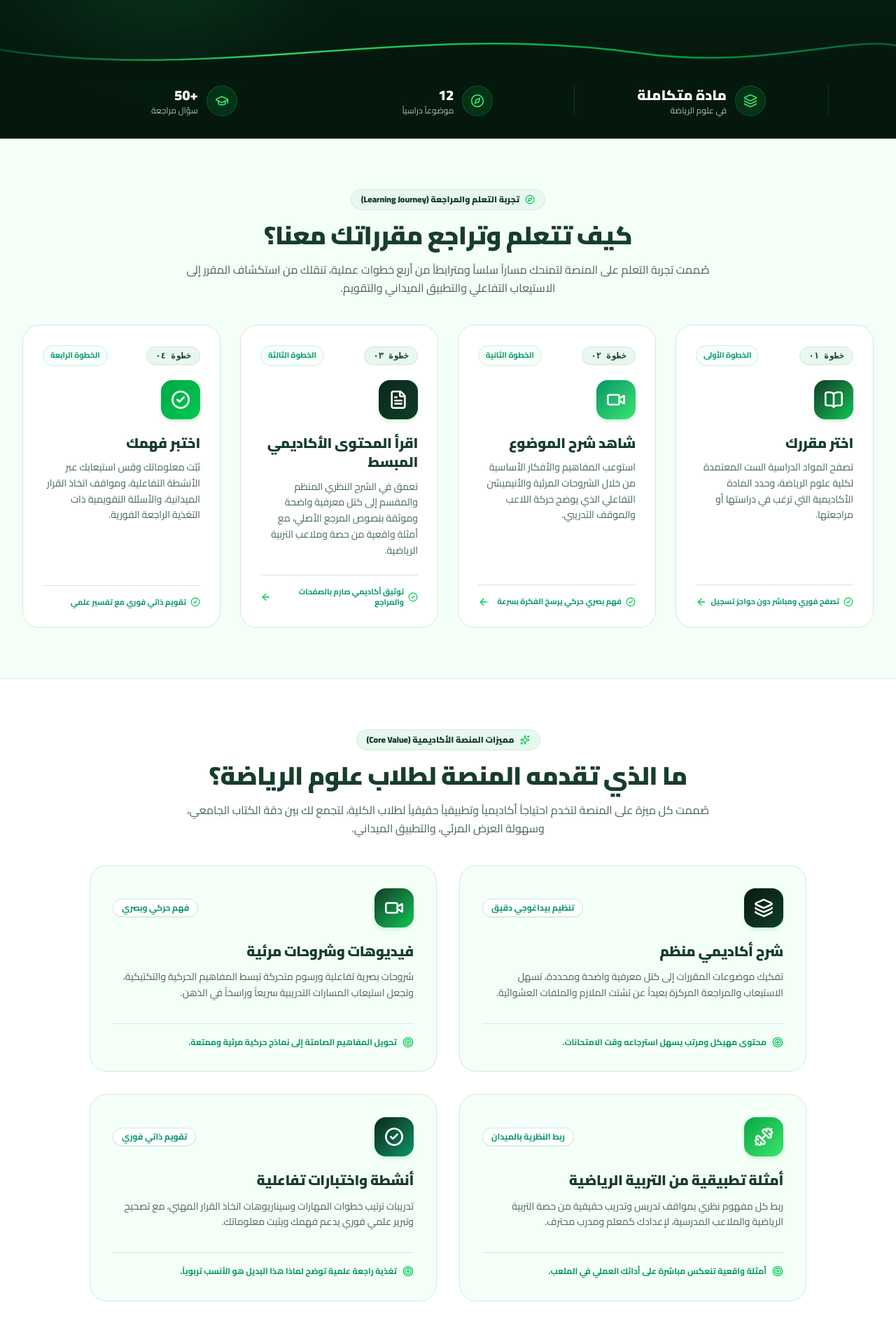
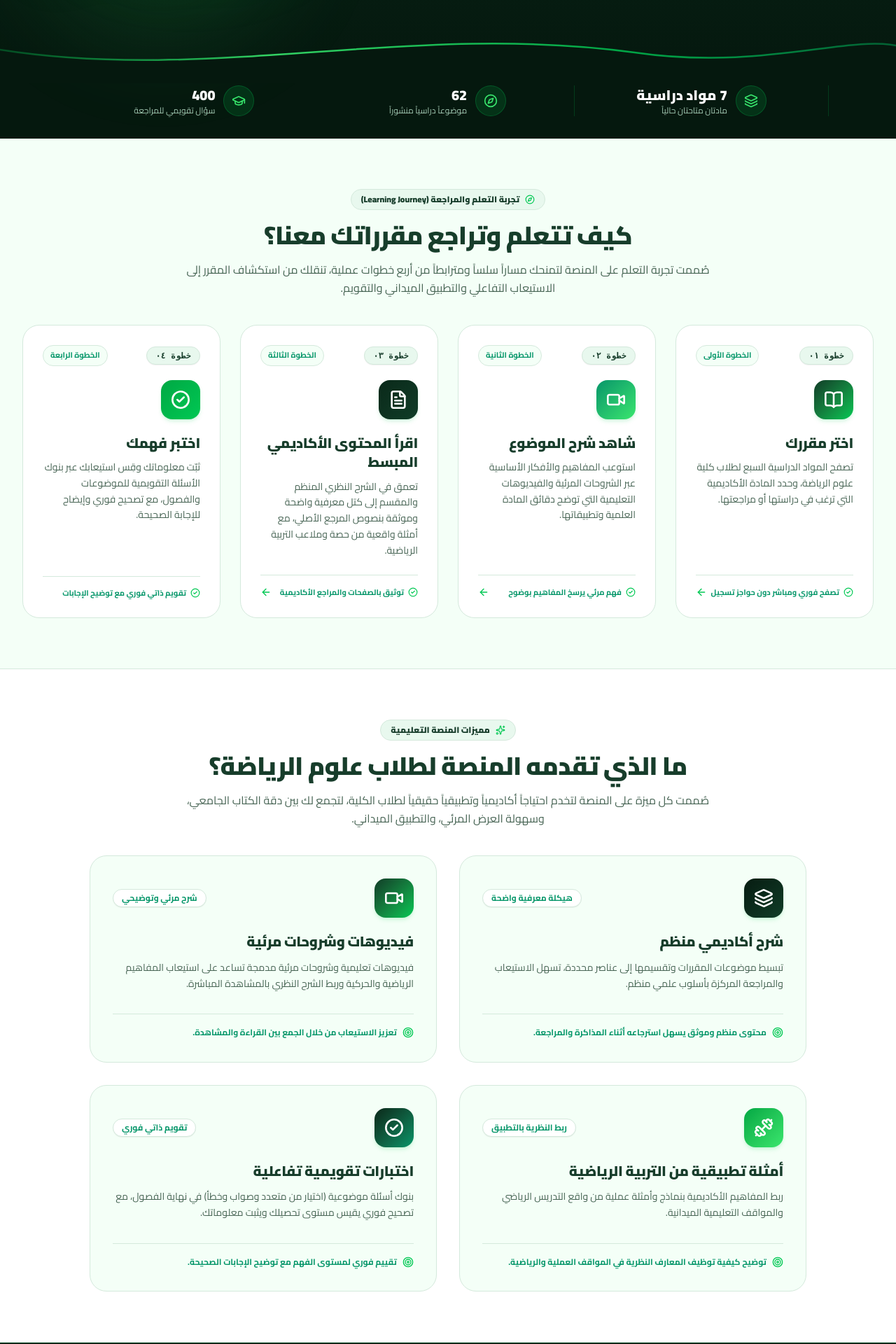
Before and after one commit to ashraf-abdelmawgoud/PE-Learning-Hub, a React (Vite) app: page / in a window 1280 px wide. Shown: the part 640-2560 px from the top of the page at 70% size. Built offline with nearby package versions, Linux system fonts and the light colour scheme.

Commit message:
Update OloomSport platform

```diff
--- a/src/components/home/FeaturesSection.tsx
+++ b/src/components/home/FeaturesSection.tsx
@@ -24,37 +24,37 @@ export const FeaturesSection: React.FC = () => {
     {
       icon: Layers,
       title: 'شرح أكاديمي منظم',
-      highlightBadge: 'تنظيم بيداغوجي دقيق',
+      highlightBadge: 'هيكلة معرفية واضحة',
       description:
-        'تفكيك موضوعات المقررات إلى كتل معرفية واضحة ومحددة، تسهل الاستيعاب والمراجعة المركزة بعيداً عن تشتت الملازم والملفات العشوائية.',
-      practicalBenefit: 'محتوى مهيكل ومرتب يسهل استرجاعه وقت الامتحانات.',
+        'تبسيط موضوعات المقررات وتقسيمها إلى عناصر محددة، تسهل الاستيعاب والمراجعة المركزة بأسلوب علمي منظم.',
+      practicalBenefit: 'محتوى منظم وموثق يسهل استرجاعه أثناء المذاكرة والمراجعة.',
       iconGradient: 'from-[#071C12] to-[#103D27]',
     },
     {
       icon: Video,
       title: 'فيديوهات وشروحات مرئية',
-      highlightBadge: 'فهم حركي وبصري',
+      highlightBadge: 'شرح مرئي وتوضيحي',
       description:
-        'شروحات بصرية تفاعلية ورسوم متحركة تبسط المفاهيم الحركية والتكتيكية، وتجعل استيعاب المسارات التدريبية سريعاً وراسخاً في الذهن.',
-      practicalBenefit: 'تحويل المفاهيم الصامتة إلى نماذج حركية مرئية وممتعة.',
+        'فيديوهات تعليمية وشروحات مرئية مدمجة تساعد على استيعاب المفاهيم الرياضية والحركية وربط الشرح النظري بالمشاهدة المباشرة.',
+      practicalBenefit: 'تعزيز الاستيعاب من خلال الجمع بين القراءة والمشاهدة.',
       iconGradient: 'from-[#103D27] to-[#00C853]',
     },
     {
       icon: Dumbbell,
       title: 'أمثلة تطبيقية من التربية الرياضية',
-      highlightBadge: 'ربط النظرية بالميدان',
+      highlightBadge: 'ربط النظرية بالتطبيق',
       description:
-        'ربط كل مفهوم نظري بمواقف تدريس وتدريب حقيقية من حصة التربية الرياضية والملاعب المدرسية، لإعدادك كمعلم ومدرب محترف.',
-      practicalBenefit: 'أمثلة واقعية تنعكس مباشرة على أدائك العملي في الملعب.',
+        'ربط المفاهيم الأكاديمية بنماذج وأمثلة عملية من واقع التدريس الرياضي والمواقف التعليمية الميدانية.',
+      practicalBenefit: 'توضيح كيفية توظيف المعارف النظرية في المواقف العملية والرياضية.',
       iconGradient: 'from-[#00A844] to-[#39E66D]',
     },
     {
       icon: CheckCircle2,
-      title: 'أنشطة واختبارات تفاعلية',
+      title: 'اختبارات تقويمية تفاعلية',
       highlightBadge: 'تقويم ذاتي فوري',
       description:
-        'تدريبات ترتيب خطوات المهارات وسيناريوهات اتخاذ القرار المهني، مع تصحيح وتبرير علمي فوري يدعم فهمك ويثبت معلوماتك.',
-      practicalBenefit: 'تغذية راجعة علمية توضح لماذا هذا البديل هو الأنسب تربوياً.',
+        'بنوك أسئلة موضوعية (اختيار من متعدد وصواب وخطأ) في نهاية الفصول، مع تصحيح فوري يقيس مستوى تحصيلك ويثبت معلوماتك.',
+      practicalBenefit: 'تقييم فوري لمستوى الفهم مع توضيح الإجابات الصحيحة.',
       iconGradient: 'from-[#0A291A] to-[#059669]',
     },
   ];
@@ -67,7 +67,7 @@ export const FeaturesSection: React.FC = () => {
         <div className="text-center max-w-3xl mx-auto mb-8 sm:mb-10 space-y-3 sm:space-y-4">
           <div className="inline-flex items-center gap-2 text-xs font-black px-3.5 py-1.5 rounded-full bg-[#E8F8EE] text-[#173D2B] border border-[#D4E9DC]">
             <Sparkles className="w-3.5 h-3.5 text-[#00C853]" />
-            <span>مميزات المنصة الأكاديمية (Core Value)</span>
+            <span>مميزات المنصة التعليمية</span>
           </div>
 
           <h2 className="text-2xl sm:text-4xl font-black text-[#173D2B] tracking-tight">
--- a/src/components/home/HeroSection.tsx
+++ b/src/components/home/HeroSection.tsx
@@ -127,13 +127,13 @@ export const HeroSection: React.FC = () => {
             {/* Three Feature Cards */}
             <div className="grid grid-cols-3 gap-2.5 sm:gap-3.5 w-full max-w-xl mx-auto lg:mx-0 pt-1">
 
-              {/* Card 1: ملخصات معتمدة */}
+              {/* Card 1: ملخصات دراسية */}
               <div className="bg-[#092215]/80 hover:bg-[#0D2E1D]/90 border border-[#00C853]/25 hover:border-[#00C853]/50 rounded-2xl p-2.5 sm:p-3.5 text-center transition-all duration-200 flex flex-col items-center justify-center backdrop-blur-xs shadow-xs hover:shadow-md hover:shadow-[#00C853]/10">
                 <div className="w-8 h-8 sm:w-10 sm:h-10 rounded-xl bg-[#00C853]/15 flex items-center justify-center text-[#00C853] mb-1.5 sm:mb-2 border border-[#00C853]/25">
                   <BookOpen className="w-4 h-4 sm:w-5 sm:h-5 stroke-[2.2]" />
                 </div>
                 <span className="text-[11px] sm:text-sm font-bold text-white mb-0.5 whitespace-nowrap">
-                  ملخصات معتمدة
+                  ملخصات دراسية
                 </span>
                 <span className="text-[9px] sm:text-xs text-[#A3C7B2] font-normal leading-tight">
                   منظمة وسهلة المراجعة
@@ -236,47 +236,47 @@ export const HeroSection: React.FC = () => {
         <div className="max-w-6xl mx-auto px-4 sm:px-6 lg:px-8">
           <div className="grid grid-cols-3 divide-x divide-x-reverse divide-[#00C853]/20 text-center items-center">
 
-            {/* Stat 1: مادة متكاملة (Right in RTL) */}
+            {/* Stat 1: 7 مواد دراسية (Right in RTL) */}
             <div className="flex flex-col sm:flex-row items-center justify-center gap-2 sm:gap-3 px-1 sm:px-3">
               <div className="w-9 h-9 sm:w-11 sm:h-11 rounded-xl bg-[#00C853]/15 text-[#39E66D] flex items-center justify-center border border-[#00C853]/25 shrink-0">
                 <Layers className="w-4 h-4 sm:w-5 sm:h-5" />
               </div>
               <div className="text-center sm:text-right">
                 <div className="text-sm sm:text-lg lg:text-xl font-black text-white">
-                  مادة متكاملة
+                  7 مواد دراسية
                 </div>
                 <div className="text-[10px] sm:text-xs text-[#A3C7B2]">
-                  في علوم الرياضة
+                  مادتان متاحتان حالياً
                 </div>
               </div>
             </div>
 
-            {/* Stat 2: 12 موضوعاً دراسياً (Center in RTL) */}
+            {/* Stat 2: 62 موضوعاً دراسياً (Center in RTL) */}
             <div className="flex flex-col sm:flex-row items-center justify-center gap-2 sm:gap-3 px-1 sm:px-3">
               <div className="w-9 h-9 sm:w-11 sm:h-11 rounded-xl bg-[#00C853]/15 text-[#39E66D] flex items-center justify-center border border-[#00C853]/25 shrink-0">
                 <Compass className="w-4 h-4 sm:w-5 sm:h-5" />
               </div>
               <div className="text-center sm:text-right">
                 <div className="text-sm sm:text-lg lg:text-xl font-black text-white">
-                  12
+                  62
                 </div>
                 <div className="text-[10px] sm:text-xs text-[#A3C7B2]">
-                  موضوعاً دراسياً
+                  موضوعاً دراسياً منشوراً
                 </div>
               </div>
             </div>
 
-            {/* Stat 3: +50 سؤال مراجعة (Left in RTL) */}
+            {/* Stat 3: 400 سؤال تقويمي (Left in RTL) */}
             <div className="flex flex-col sm:flex-row items-center justify-center gap-2 sm:gap-3 px-1 sm:px-3">
               <div className="w-9 h-9 sm:w-11 sm:h-11 rounded-xl bg-[#00C853]/15 text-[#39E66D] flex items-center justify-center border border-[#00C853]/25 shrink-0">
                 <GraduationCap className="w-4 h-4 sm:w-5 sm:h-5" />
               </div>
               <div className="text-center sm:text-right">
                 <div className="text-sm sm:text-lg lg:text-xl font-black text-white">
-                  +50
+                  400
                 </div>
                 <div className="text-[10px] sm:text-xs text-[#A3C7B2]">
-                  سؤال مراجعة
+                  سؤال تقويمي للمراجعة
                 </div>
               </div>
             </div>
--- a/src/components/home/HowItWorksSection.tsx
+++ b/src/components/home/HowItWorksSection.tsx
@@ -26,7 +26,7 @@ export const HowItWorksSection: React.FC = () => {
       title: 'اختر مقررك',
       badge: 'الخطوة الأولى',
       description:
-        'تصفح المواد الدراسية الست المعتمدة لكلية علوم الرياضة، وحدد المادة الأكاديمية التي ترغب في دراستها أو مراجعتها.',
+        'تصفح المواد الدراسية السبع لطلاب كلية علوم الرياضة، وحدد المادة الأكاديمية التي ترغب في دراستها أو مراجعتها.',
       icon: BookOpen,
       iconGradient: 'from-[#103D27] to-[#00C853]',
       detailText: 'تصفح فوري ومباشر دون حواجز تسجيل',
@@ -36,10 +36,10 @@ export const HowItWorksSection: React.FC = () => {
       title: 'شاهد شرح الموضوع',
       badge: 'الخطوة الثانية',
       description:
-        'استوعب المفاهيم والأفكار الأساسية من خلال الشروحات المرئية والأنيميشن التفاعلي الذي يوضح حركة اللاعب والموقف التدريبي.',
+        'استوعب المفاهيم والأفكار الأساسية عبر الشروحات المرئية والفيديوهات التعليمية التي توضح دقائق المادة العلمية وتطبيقاتها.',
       icon: Video,
       iconGradient: 'from-[#059669] to-[#39E66D]',
-      detailText: 'فهم بصري حركي يرسخ الفكرة بسرعة',
+      detailText: 'فهم مرئي يرسخ المفاهيم بوضوح',
     },
     {
       number: '٠٣',
@@ -49,17 +49,17 @@ export const HowItWorksSection: React.FC = () => {
         'تعمق في الشرح النظري المنظم والمقسم إلى كتل معرفية واضحة وموثقة بنصوص المرجع الأصلي، مع أمثلة واقعية من حصة وملاعب التربية الرياضية.',
       icon: FileText,
       iconGradient: 'from-[#0A291A] to-[#103D27]',
-      detailText: 'توثيق أكاديمي صارم بالصفحات والمراجع',
+      detailText: 'توثيق بالصفحات والمراجع الأكاديمية',
     },
     {
       number: '٠٤',
       title: 'اختبر فهمك',
       badge: 'الخطوة الرابعة',
       description:
-        'ثبّت معلوماتك وقِس استيعابك عبر الأنشطة التفاعلية، ومواقف اتخاذ القرار الميدانية، والأسئلة التقويمية ذات التغذية الراجعة الفورية.',
+        'ثبّت معلوماتك وقِس استيعابك عبر بنوك الأسئلة التقويمية للموضوعات والفصول، مع تصحيح فوري وإيضاح للإجابة الصحيحة.',
       icon: CheckCircle2,
       iconGradient: 'from-[#00A844] to-[#00C853]',
-      detailText: 'تقويم ذاتي فوري مع تفسير علمي',
+      detailText: 'تقويم ذاتي فوري مع توضيح الإجابات',
     },
   ];
 
--- a/src/pages/AboutPage.tsx
+++ b/src/pages/AboutPage.tsx
@@ -41,9 +41,9 @@ export const AboutPage: React.FC = () => {
               رؤية المنصة
             </h2>
             <p className="text-sm text-[#486555] leading-relaxed">
-              تحويل المناهج الأكاديمية النظرية والعملية في علوم الرياضة من مجرد نصوص جامدة إلى
-              بيئة تفاعلية حية، تمكّن الطالب من رؤية ميكانيكا الحركة، وتتبع التغيرات الفيزيولوجية،
-              واختبار فهمه للمفاهيم الرياضية بصورة فورية وممتعة.
+              تيسير دراسة علوم الرياضة والتربية البدنية لطلاب الكلية، عبر تقديم شروحات أكاديمية منظمة،
+              وفيديوهات توضيحية مبسطة، واختبارات تقويمية تفاعلية تساعد الطالب على فهم المقررات
+              ومراجعتها بأسلوب علمي واضح وتطبيقي.
             </p>
           </div>
 
@@ -52,12 +52,10 @@ export const AboutPage: React.FC = () => {
               <BookOpen className="w-6 h-6 stroke-[2.3] text-[#00C853]" />
             </div>
             <h2 className="text-xl font-black text-[#173D2B]">
-              فلسفة المواد الدراسية الست
+              فلسفة المواد الدراسية
             </h2>
             <p className="text-sm text-[#486555] leading-relaxed">
-              تعتمد المنصة على <strong className="text-[#173D2B]">6 مواد دراسية معتمدة</strong>،
-              بحيث يخصص لكل مادة مسار تعليمي مستقل. تم ربط مادة مناهج التربية الرياضية بنموذج دراسي تطبيقي حقيقي معتمد،
-              وسيتوالى إدخال محتوى كل مادة بدقة وأمانة علمية فور تزويد المنصة به.
+              تضم المنصة <strong className="text-[#173D2B]">7 مواد دراسية مقررة</strong> لطلاب الفرقة الرابعة بكلية علوم الرياضة، بحيث يخصص لكل مادة مسار دراسي مستقل. تتيح المنصة حالياً محتوى أكاديمياً لمادتي «مناهج التربية الرياضية» و«التحليل الحركي»، مع مواصلة إعداد وتجهيز بقية المواد تباعاً وفق خطة دقيقة وأمانة علمية.
             </p>
           </div>
 
```
Also changed, not shown: src/pages/CoursesPage.tsx (+4 -5 lines).
